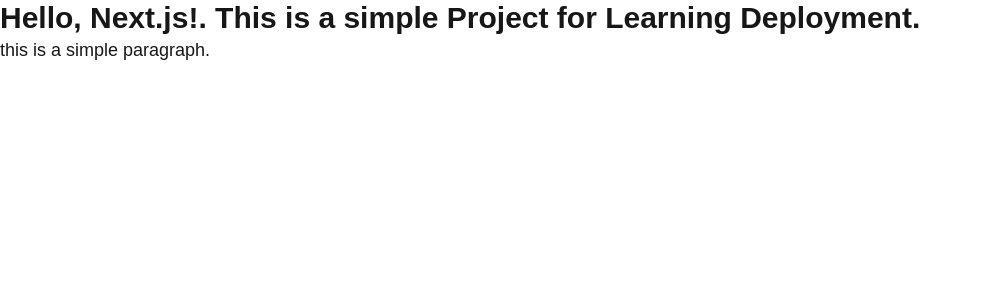
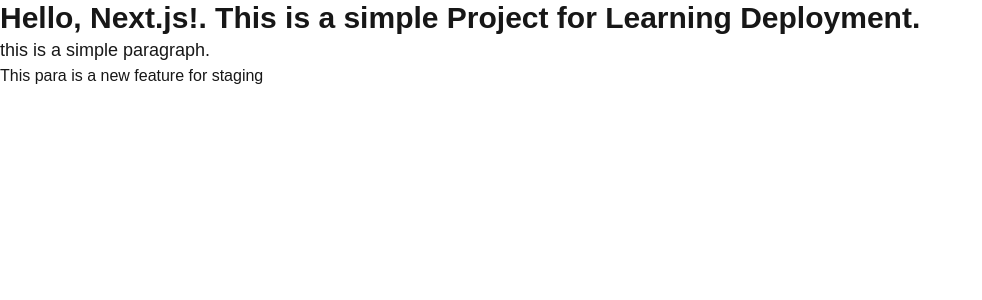
Before and after one commit to shubham-ZWT/Learn-Deployments, a Next.js app: page / in a window 1280 px wide. Shown: the top 300 px of the page, without its empty margins (0-982 px from the left). Built offline with nearby package versions, Linux system fonts and the light colour scheme.

Commit message:
new feature in staging

```diff
--- a/app/page.tsx
+++ b/app/page.tsx
@@ -1,8 +1,11 @@
 export default function Home() {
   return (
     <>
-      <h1 className="text-3xl font-bold">Hello, Next.js!. This is a simple Project for Learning Deployment.</h1>
+      <h1 className="text-3xl font-bold">
+        Hello, Next.js!. This is a simple Project for Learning Deployment.
+      </h1>
       <p className="text-lg">this is a simple paragraph.</p>
+      <p className="text-md">This para is a new feature for staging </p>
     </>
   );
 }
```
